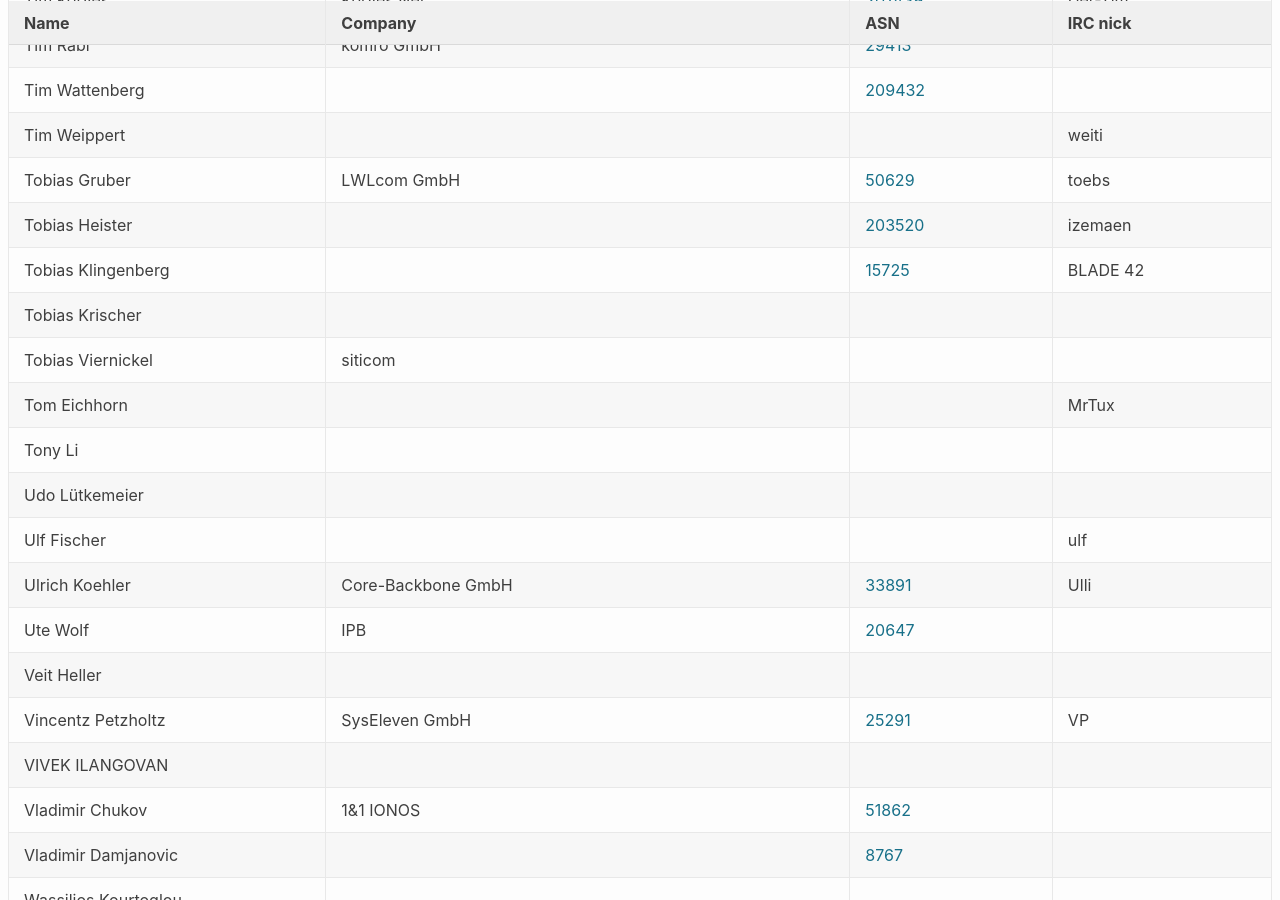
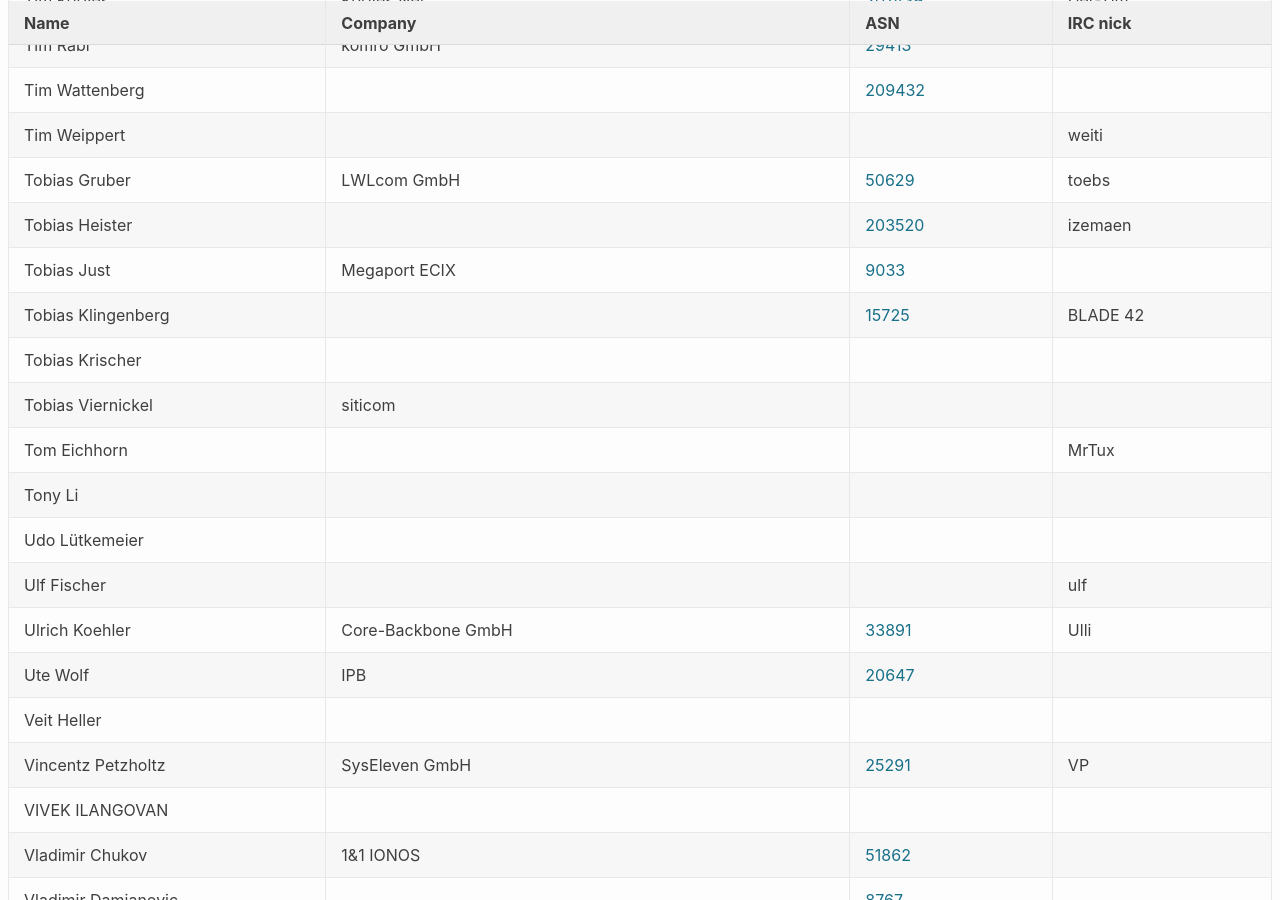
Before and after one commit to denog/pretix-attendeelist, a Jekyll site: the page built from index.markdown, in a window 1280 px wide and 900 px high, scrolled down 19840 px. Built offline with Jekyll 4.4.1, drawn with Linux system fonts in a browser that asks for light colours.

Commit message:
Latest data: Mon Nov  2 15:19:07 UTC 2020

```diff
--- a/_data/attendees.json
+++ b/_data/attendees.json
@@ -2544,6 +2544,12 @@
     "asn": "203520"
   },
   {
+    "name": "Tobias Just",
+    "company": "Megaport ECIX",
+    "irc": null,
+    "asn": "9033"
+  },
+  {
     "name": "Tobias Klingenberg",
     "company": null,
     "irc": "BLADE 42",
@@ -2670,13 +2676,13 @@
     "asn": null
   },
   {
+    "name": "Bussmann Patrick",
+    "company": null,
+    "irc": null,
+    "asn": null
+  },
+  {
     "name": "Marcus Brauckmann",
-    "company": null,
-    "irc": null,
-    "asn": null
-  },
-  {
-    "name": "Bussmann Patrick",
     "company": null,
     "irc": null,
     "asn": null
```
